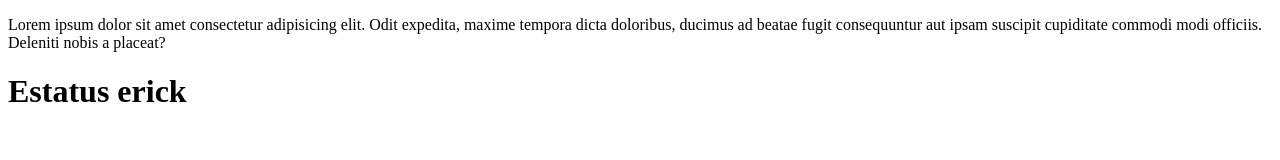
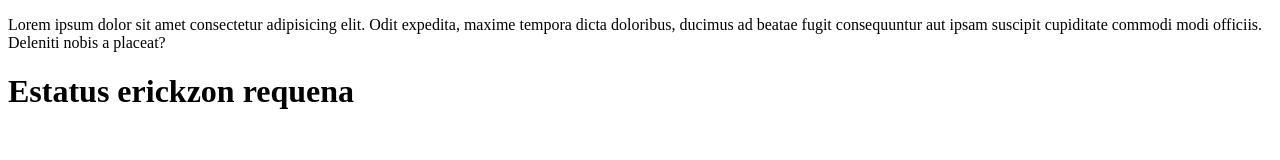
Before and after one commit to erikzon1/proyecto01, a plain HTML site: page index.html in a window 1280 px wide. Drawn offline with Linux system fonts and the light colour scheme.

Commit message:
erickzon primer comentario

```diff
--- a/index.html
+++ b/index.html
@@ -9,7 +9,7 @@
     <p>
         Lorem ipsum dolor sit amet consectetur adipisicing elit. Odit expedita, maxime tempora dicta doloribus, ducimus ad beatae fugit consequuntur aut ipsam suscipit cupiditate commodi modi officiis. Deleniti nobis a placeat?
     </p>
-    <h1>Estatus erick</h1>
+    <h1>Estatus erickzon requena</h1>
 
 </body>
 </html>
```
Also changed, not shown: comentarios/texto.txt (deleted), 1 other file.
